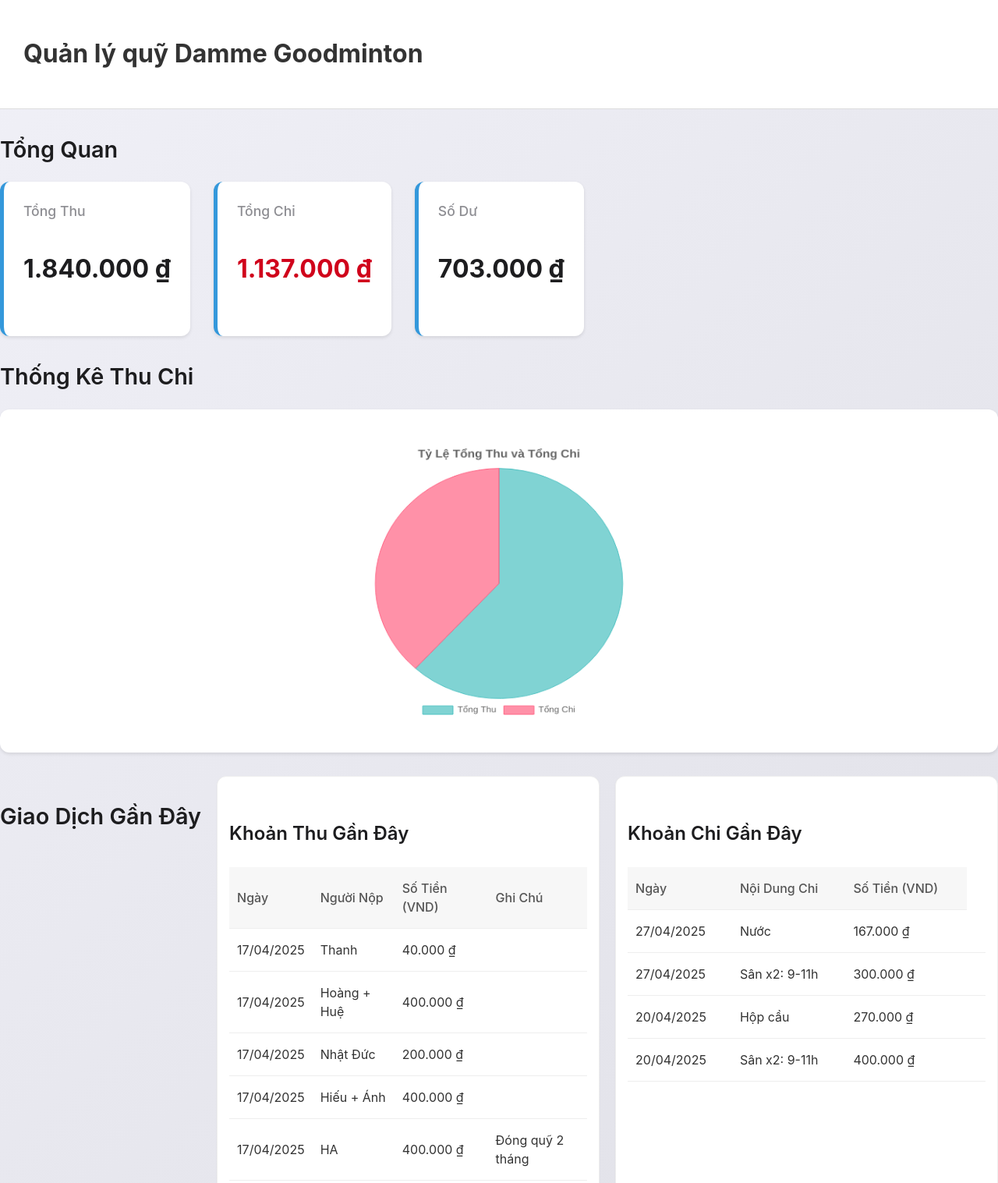
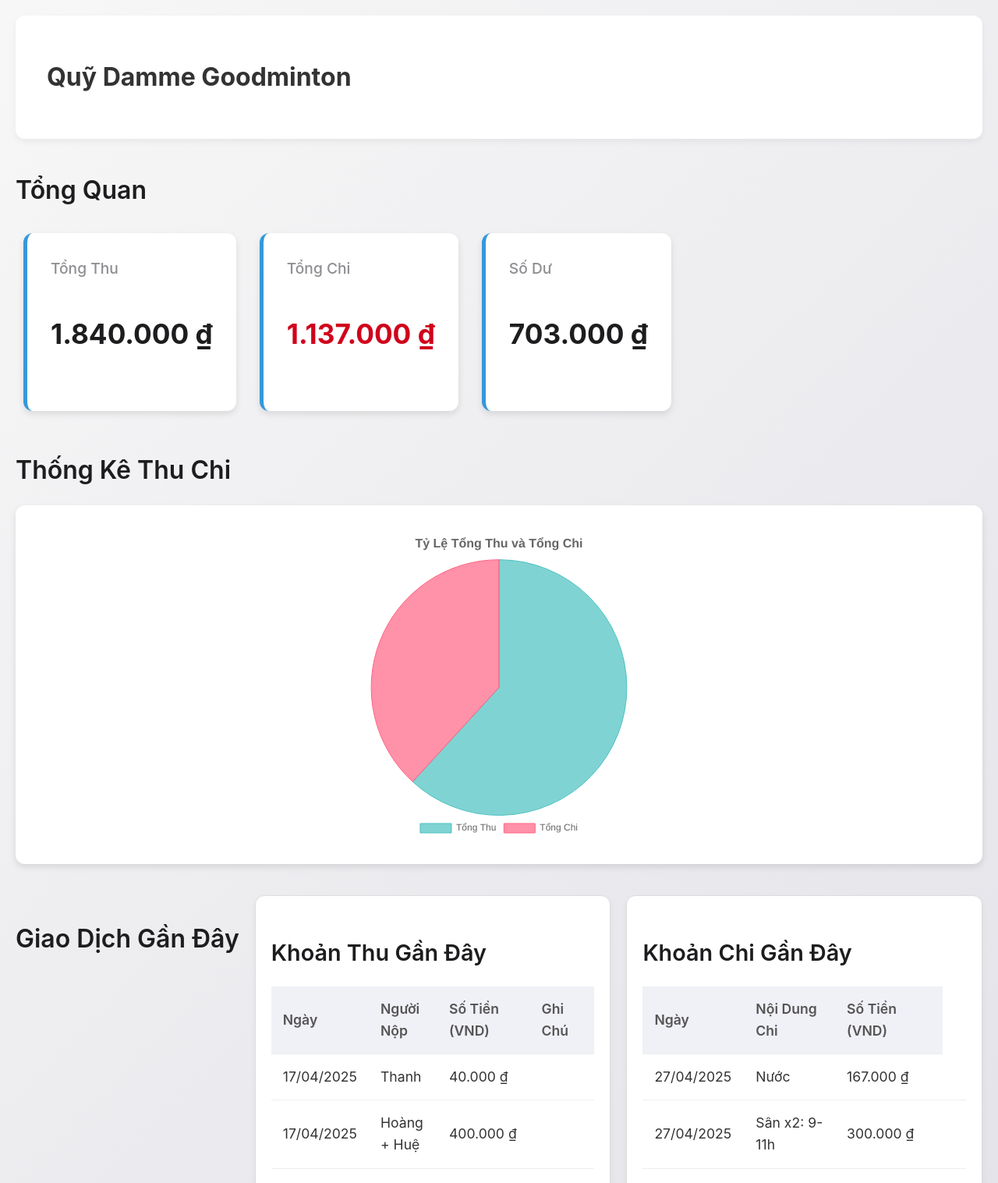
Before and after one commit to ngohoang34/Goodminton-Fund, a plain HTML site: page index.html in a window 1280 px wide. Shown: the top 1517 px of the page at 78% size. Drawn offline with nearby package versions, Linux system fonts and the light colour scheme.

Commit message:
Improve spacing

```diff
--- a/index.html
+++ b/index.html
@@ -4,7 +4,7 @@
 <head>
     <meta charset="UTF-8">
     <meta name="viewport" content="width=device-width, initial-scale=1.0">
-    <title>Quản lý quỹ Damme Goodminton</title>
+    <title>Quỹ Damme Goodminton</title>
     <link rel="stylesheet" href="style.css">
     <link rel="stylesheet" href="https://fonts.googleapis.com/css2?family=Inter:wght@400;500;600;700&display=swap">
     <script src="https://cdn.jsdelivr.net/npm/chart.js"></script>
@@ -12,7 +12,7 @@
 
 <body>
     <header>
-        <h1>Quản lý quỹ Damme Goodminton</h1>
+        <h1>Quỹ Damme Goodminton</h1>
     </header>
     <main class="dashboard">
         <section id="tong-quan">
--- a/style.css
+++ b/style.css
@@ -1,37 +1,51 @@
+/* Đảm bảo tất cả các phần tử sẽ tính chiều rộng/bề cao chính xác hơn */
+*,
+*::before,
+*::after {
+    box-sizing: border-box;
+}
+
 body {
     font-family: -apple-system, BlinkMacSystemFont, 'Segoe UI', Roboto, Oxygen, Ubuntu, Cantarell, 'Open Sans', 'Helvetica Neue', sans-serif;
     margin: 0;
-    background: linear-gradient(135deg, #f0f0f7, #e0e0e7);
-    /* Thêm gradient nền */
+    background-color: #f7f7f7;
+    /* Màu nền sáng dịu nhẹ */
+    background: linear-gradient(135deg, #f7f7f7, #e0e0e7);
     color: #333;
-    line-height: 1.5;
+    line-height: 1.6;
     -webkit-font-smoothing: antialiased;
     -moz-osx-font-smoothing: grayscale;
+    padding: 20px;
+    /* Thêm padding xung quanh màn hình */
 }
 
 header {
-    background-color: #fff;
+    background-color: #ffffff;
     color: #333;
-    padding: 1.5em 20px;
+    padding: 2em 30px;
+    /* Tăng padding để không bị sát cạnh */
     text-align: center;
-    margin-bottom: 30px;
-    border-bottom: 1px solid #ddd;
+    margin-bottom: 40px;
+    border-radius: 12px;
+    /* Tạo bo góc cho header */
+    box-shadow: 0 4px 8px rgba(0, 0, 0, 0.05);
+    /* Thêm bóng mờ */
 }
 
 .dashboard main {
-    padding: 20px;
+    padding: 30px;
     max-width: 1200px;
-    margin: 20px auto;
-    /* Thêm margin trên dưới và căn giữa trên desktop */
+    margin: 0 auto;
+    background-color: #ffffff;
+    /* Nền trắng cho các section */
+    border-radius: 12px;
+    box-shadow: 0 4px 8px rgba(0, 0, 0, 0.05);
 }
 
 .dashboard h2 {
     color: #1d1d1f;
-    margin-top: 30px;
-    margin-bottom: 20px;
-    border-bottom: none;
-    padding-bottom: 0;
-    font-size: 1.8em;
+    margin: 30px 0 20px;
+    font-size: 2em;
     font-weight: 600;
     text-align: left;
 }
@@ -39,40 +53,38 @@ header {
 .overview-cards {
     display: flex;
     flex-direction: column;
-    gap: 20px;
-    margin-bottom: 30px;
+    gap: 25px;
+    margin-bottom: 40px;
     padding: 10px;
 }
 
 .overview-cards .card {
-    background-color: #fff;
-    padding: 20px;
+    background-color: #ffffff;
+    padding: 25px;
     border-radius: 12px;
-    box-shadow: 0 2px 4px rgba(0, 0, 0, 0.1);
+    box-shadow: 0 4px 8px rgba(0, 0, 0, 0.1);
     text-align: center;
     border-left: none;
     border-top: 5px solid #3498db;
+    /* Màu sắc nhẹ nhàng cho đường viền */
     transition: transform 0.3s ease-in-out;
-    /* Thêm hiệu ứng hover */
 }
 
 .overview-cards .card:hover {
     transform: translateY(-5px);
-    /* Hiệu ứng hover */
-    box-shadow: 0 4px 8px rgba(0, 0, 0, 0.15);
-    /* Hiệu ứng hover */
+    box-shadow: 0 6px 12px rgba(0, 0, 0, 0.15);
+    /* Bóng mờ đậm hơn khi hover */
 }
 
 .overview-cards .card h3 {
     color: #8e8e93;
-    margin-top: 0;
-    margin-bottom: 10px;
-    font-size: 1.1em;
+    margin: 0 0 10px;
+    font-size: 1.2em;
     font-weight: 500;
 }
 
 .overview-cards .card .amount {
-    font-size: 2em;
+    font-size: 2.2em;
     font-weight: bold;
     color: #1d1d1f;
     padding: 5px 0;
@@ -83,108 +95,91 @@ header {
 }
 
 .chart-container {
-    background-color: #fff;
-    padding: 20px;
+    background-color: #ffffff;
+    padding: 30px;
     border-radius: 12px;
-    box-shadow: 0 2px 4px rgba(0, 0, 0, 0.1);
-    margin-bottom: 30px;
+    box-shadow: 0 4px 8px rgba(0, 0, 0, 0.1);
+    margin-bottom: 40px;
 }
 
 #bieu-do-thu-chi {
     width: 100%;
     max-height: 400px;
-    padding: 20px;
 }
 
 #danh-sach-giao-dich h3 {
     color: #1d1d1f;
-    margin-top: 30px;
-    margin-bottom: 15px;
-    border-bottom: none;
-    padding-bottom: 0;
-    font-size: 1.5em;
+    margin: 30px 0 20px;
+    font-size: 1.8em;
     font-weight: 600;
-    text-align: left;
-    padding: 10px 0;
 }
 
 #danh-sach-thu,
 #danh-sach-chi {
-    background-color: #fff;
-    padding: 15px;
+    background-color: #ffffff;
+    padding: 20px;
     border-radius: 12px;
-    margin-bottom: 20px;
-    box-shadow: 0 1px 2px rgba(0, 0, 0, 0.05);
-    border: 1px solid #eee;
+    margin-bottom: 25px;
+    box-shadow: 0 4px 8px rgba(0, 0, 0, 0.05);
+    border: 1px solid #ddd;
 }
 
 .dashboard table {
     width: 100%;
     border-collapse: collapse;
-    margin-top: 10px;
+    margin-top: 20px;
 }
 
 .dashboard th,
 .dashboard td {
     border-bottom: 1px solid #eee;
-    padding: 12px 8px;
+    padding: 15px;
     text-align: left;
-    font-size: 1em;
+    font-size: 1.1em;
 }
 
 .dashboard th {
-    background-color: #f7f7f7;
-    font-weight: 500;
+    background-color: #f0f0f7;
+    font-weight: 600;
     color: #555;
 }
 
 .dashboard tbody tr:hover {
-    background-color: #f2f2f2;
+    background-color: #f7f7f7;
     cursor: pointer;
 }
 
 footer {
     text-align: center;
-    margin-top: 30px;
-    padding: 1.5em 20px;
-    background-color: #f0f0f7;
+    margin-top: 40px;
+    padding: 1.5em 30px;
+    background-color: #f7f7f7;
     color: #8e8e93;
     border-top: 1px solid #ddd;
-    font-size: 0.9em;
+    font-size: 1em;
+    border-radius: 12px;
 }
 
 @media (min-width: 768px) {
     header {
         text-align: left;
-        margin-bottom: 30px;
-        padding: 1.5em 30px;
+        padding: 2em 40px;
     }
 
     .dashboard main {
-        padding: 30px;
-    }
-
-    .dashboard h2 {
-        font-size: 1.8em;
-        text-align: left;
+        padding: 40px;
     }
 
     .overview-cards {
         flex-direction: row;
         gap: 30px;
-        padding: 0;
     }
 
     .overview-cards .card {
         text-align: left;
         border-left: 5px solid #3498db;
         border-top: none;
-        padding: 25px;
-    }
-
-    .dashboard th,
-    .dashboard td {
-        padding: 15px 10px;
+        padding: 30px;
     }
 
     #danh-sach-giao-dich {
@@ -195,11 +190,9 @@ footer {
     #danh-sach-thu,
     #danh-sach-chi {
         flex: 1;
-        margin-bottom: 0;
     }
 
     footer {
-        font-size: 1em;
-        padding: 1.5em 30px;
+        padding: 2em 40px;
     }
 }
```
